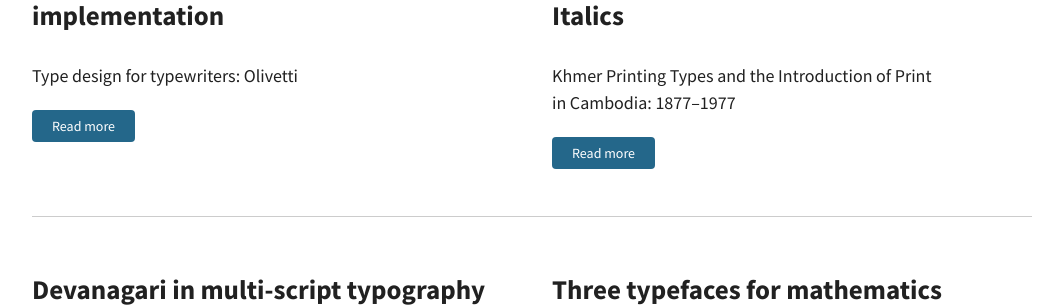
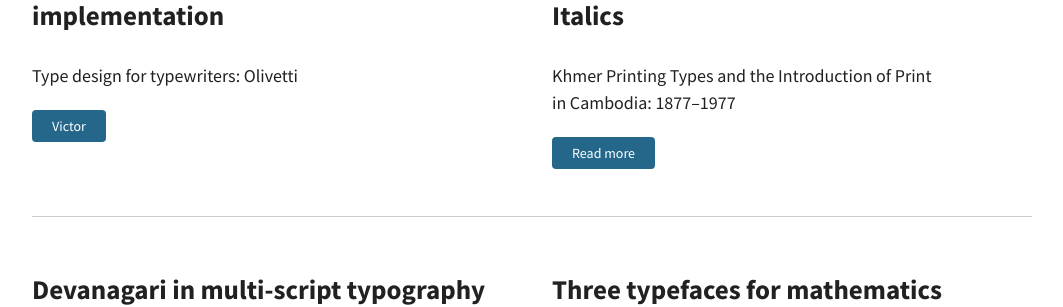
Before and after one commit to typefacedesign/typefacedesign.github.io, a Jekyll site: the page built from README.md, in a window 1280 px wide and 1146 px high. Shown: the part 465-772 px from the top of the window, without its empty margins (108-1171 px from the left). Built offline with Jekyll 4.4.1, drawn with Linux system fonts in a browser that asks for light colours; our own code applies the rules of GitHub Pages for plain Markdown files.

Commit message:
Add files via upload

```diff
--- a/_layouts/default.html
+++ b/_layouts/default.html
@@ -47,6 +47,9 @@
 
 
 
+
+
+
 </div>
 </div>
 
@@ -58,7 +61,7 @@
 		<div class="span six">
 			<h3>Tai-Ahom and its typographical implementation</h3>
 			<p>Type design for typewriters: Olivetti</p>
-			<a class="secondary" href="#">Read more</a>
+			<a class="secondary" href="v1.html">Victor</a>
 		</div>
 
 
```
